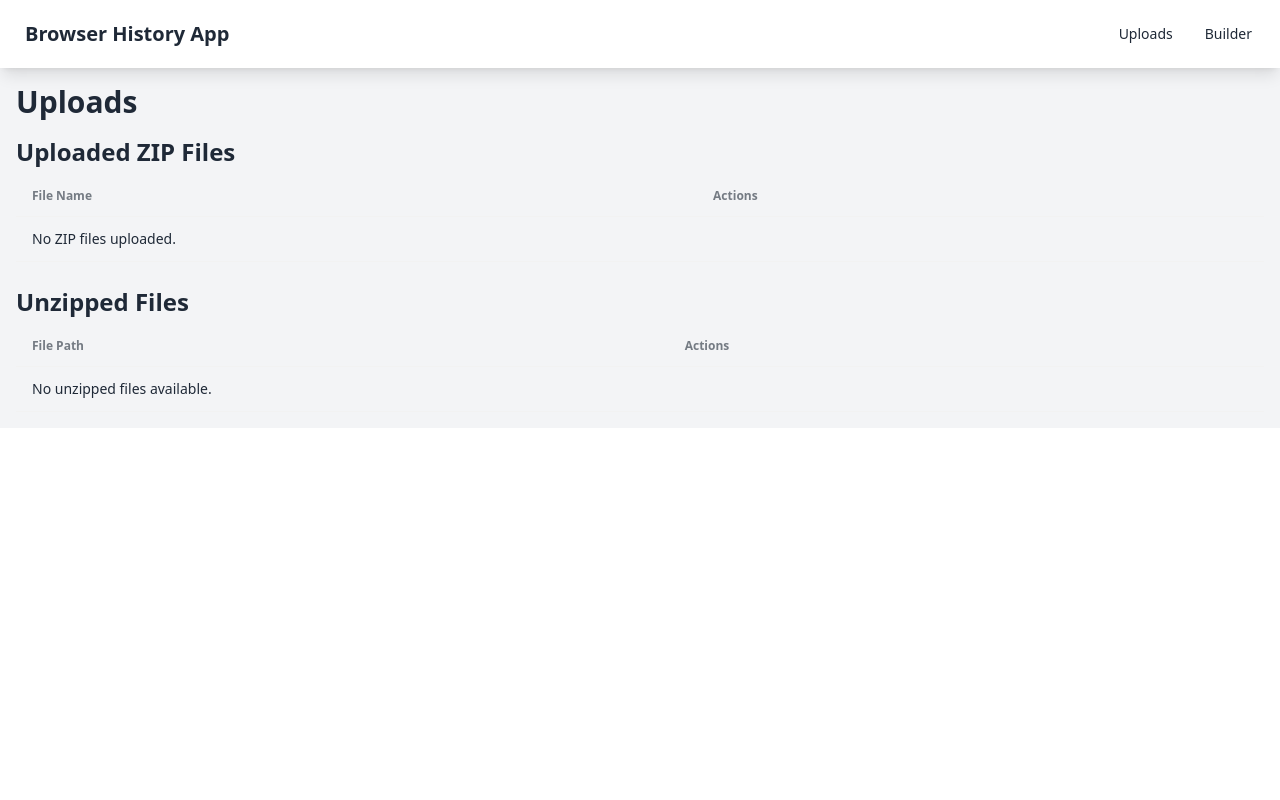
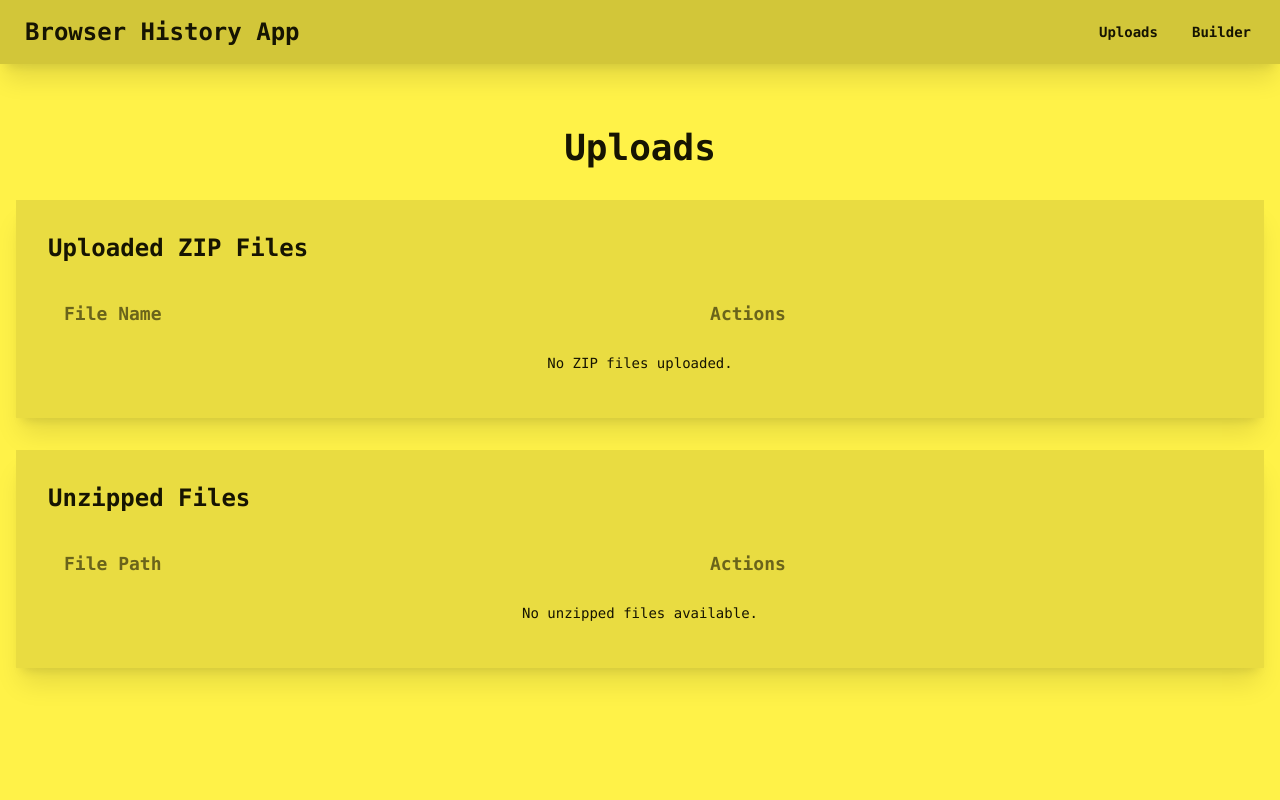
Before and after one commit to 0xHamy/0xhamy-cybersci-2025, a Flask app: page /uploads in a window 1280 px wide. Run offline with Flask 3, Linux system fonts and the light colour scheme; some libraries are stand-ins or nearby versions.

Commit message:
created web app

```diff
--- a/webapp/templates/base.html
+++ b/webapp/templates/base.html
@@ -1,5 +1,5 @@
 <!DOCTYPE html>
-<html lang="en">
+<html lang="en" data-theme="cyberpunk">
 <head>
     <meta charset="UTF-8">
     <meta name="viewport" content="width=device-width, initial-scale=1.0">
@@ -7,26 +7,37 @@
     <link href="https://cdn.jsdelivr.net/npm/daisyui@4.12.10/dist/full.min.css" rel="stylesheet" type="text/css" />
     <script src="https://cdn.tailwindcss.com"></script>
 </head>
-<body class="bg-gray-100">
-    <nav class="navbar bg-base-100 shadow-lg">
+<body class="min-h-screen">
+    <nav class="navbar bg-base-300 shadow-xl">
         <div class="flex-1">
-            <a href="{{ url_for('uploads') }}" class="btn btn-ghost text-xl">Browser History App</a>
+            <a href="{{ url_for('uploads') }}" class="btn btn-ghost text-2xl font-bold">Browser History App</a>
         </div>
         <div class="flex-none">
-            <ul class="menu menu-horizontal px-1">
-                <li><a href="{{ url_for('uploads') }}">Uploads</a></li>
-                <li><a href="{{ url_for('builder') }}">Builder</a></li>
+            <ul class="menu menu-horizontal px-2 gap-2">
+                <li><a href="{{ url_for('uploads') }}" class="btn btn-sm btn-ghost">Uploads</a></li>
+                <li><a href="{{ url_for('builder') }}" class="btn btn-sm btn-ghost">Builder</a></li>
             </ul>
         </div>
     </nav>
-    <div class="container mx-auto p-4">
+    <div class="container mx-auto px-4 py-8 max-w-7xl">
         {% with messages = get_flashed_messages(with_categories=true) %}
             {% if messages %}
-                {% for category, message in messages %}
-                    <div class="alert alert-{{ 'success' if category == 'success' else 'error' }}">
-                        {{ message }}
-                    </div>
-                {% endfor %}
+                <div class="mb-6 space-y-2">
+                    {% for category, message in messages %}
+                        <div class="alert {% if category == 'success' %}alert-success{% else %}alert-error{% endif %} shadow-lg">
+                            <div>
+                                <svg class="stroke-current flex-shrink-0 h-6 w-6" fill="none" viewBox="0 0 24 24">
+                                    {% if category == 'success' %}
+                                        <path stroke-linecap="round" stroke-linejoin="round" stroke-width="2" d="M9 12l2 2 4-4m6 2a9 9 0 11-18 0 9 9 0 0118 0z" />
+                                    {% else %}
+                                        <path stroke-linecap="round" stroke-linejoin="round" stroke-width="2" d="M12 8v4m0 4h.01M21 12a9 9 0 11-18 0 9 9 0 0118 0z" />
+                                    {% endif %}
+                                </svg>
+                                <span>{{ message }}</span>
+                            </div>
+                        </div>
+                    {% endfor %}
+                </div>
             {% endif %}
         {% endwith %}
         {% block content %}
--- a/webapp/templates/uploads.html
+++ b/webapp/templates/uploads.html
@@ -1,15 +1,18 @@
 {% extends "base.html" %}
 {% block title %}Uploads{% endblock %}
 {% block content %}
-<h1 class="text-3xl font-bold mb-4">Uploads</h1>
+<div class="space-y-8 py-8">
+    <h1 class="text-4xl font-bold text-center">Uploads</h1>
 
-<h2 class="text-2xl font-semibold mb-2">Uploaded ZIP Files</h2>
+    <div class="card bg-base-200 shadow-xl">
+        <div class="card-body">
+            <h2 class="text-2xl font-semibold mb-4">Uploaded ZIP Files</h2>
             <div class="overflow-x-auto">
-    <table class="table w-full">
+                <table class="table w-full table-zebra">
                     <thead>
                         <tr>
-                <th>File Name</th>
-                <th>Actions</th>
+                            <th class="text-lg">File Name</th>
+                            <th class="text-lg">Actions</th>
                         </tr>
                     </thead>
                     <tbody>
@@ -17,25 +20,29 @@
                         <tr>
                             <td>{{ zip_file }}</td>
                             <td>
-                    <a href="{{ url_for('serve_file', filename=zip_file) }}" class="btn btn-primary btn-sm">Download</a>
+                                <a href="{{ url_for('serve_file', filename=zip_file) }}" class="btn btn-primary btn-sm hover:btn-accent transition-colors">Download</a>
                             </td>
                         </tr>
                         {% else %}
                         <tr>
-                <td colspan="2">No ZIP files uploaded.</td>
+                            <td colspan="2" class="text-center">No ZIP files uploaded.</td>
                         </tr>
                         {% endfor %}
                     </tbody>
                 </table>
             </div>
+        </div>
+    </div>
 
-<h2 class="text-2xl font-semibold mt-6 mb-2">Unzipped Files</h2>
+    <div class="card bg-base-200 shadow-xl">
+        <div class="card-body">
+            <h2 class="text-2xl font-semibold mb-4">Unzipped Files</h2>
             <div class="overflow-x-auto">
-    <table class="table w-full">
+                <table class="table w-full table-zebra">
                     <thead>
                         <tr>
-                <th>File Path</th>
-                <th>Actions</th>
+                            <th class="text-lg">File Path</th>
+                            <th class="text-lg">Actions</th>
                         </tr>
                     </thead>
                     <tbody>
@@ -43,15 +50,18 @@
                         <tr>
                             <td>{{ file }}</td>
                             <td>
-                    <a href="{{ url_for('serve_file', filename=file) }}" class="btn btn-primary btn-sm">Open</a>
+                                <a href="{{ url_for('serve_file', filename=file) }}" class="btn btn-primary btn-sm hover:btn-accent transition-colors">Open</a>
                             </td>
                         </tr>
                         {% else %}
                         <tr>
-                <td colspan="2">No unzipped files available.</td>
+                            <td colspan="2" class="text-center">No unzipped files available.</td>
                         </tr>
                         {% endfor %}
                     </tbody>
                 </table>
             </div>
+        </div>
+    </div>
+</div>
 {% endblock %}
```
Also changed, not shown: webapp/templates/builder.html (+18 -10 lines). Lines whose indentation alone changed are shown as unchanged.
